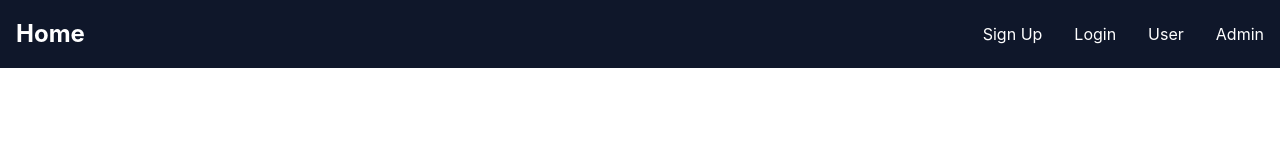
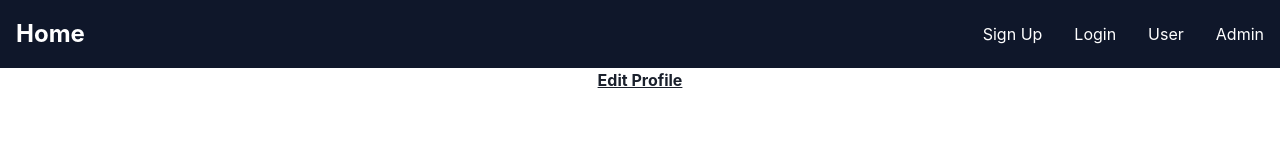
Before and after one commit to CS4050-E-Cinema-Booking-Project/ui, a React (Create React App) app: page /edit-profile in a window 1280 px wide. Shown: the top 160 px of the page. Built offline with nearby package versions, Linux system fonts and the light colour scheme.

Commit message:
Added route for EditProfile and respective files

```diff
--- /dev/null
+++ b/src/components/EditProfile.jsx
@@ -0,0 +1,12 @@
+import React from "react";
+import "../style/EditProfile.css";
+
+const EditProfile = () => {
+  return (
+    <div>
+        <h1>Edit Profile</h1>
+    </div>
+  );
+};
+
+export default EditProfile;
--- a/src/index.js
+++ b/src/index.js
@@ -10,6 +10,7 @@ import AdminMovie from "./components/AdminMovie";
 import AdminUser from "./components/AdminUser";
 import AdminPromo from "./components/AdminPromo";
 import User from "./components/User";
+import EditProfile from "./components/EditProfile";
 import Navbar from "./components/Navbar";
 import Checkout from "./components/Checkout";
 import CheckoutConfirm from "./components/CheckoutConfirm";
@@ -27,6 +28,7 @@ function App() {
           <Route path="/signup" element={<Signup />} />
           <Route path="/signup-confirm" element={<SignupConfirm />} />
           <Route path="/user" element={<User />} />
+          <Route path="/edit-profile" element={<EditProfile />} />
           <Route path="/purchase-tickets" element={<PurchaseTickets />} />
           <Route path="/purchase-summary" element={<PurchaseSummary />} />
           <Route path="/checkout" element={<Checkout />} />
```
Also changed, not shown: src/style/EditProfile.css (added).
